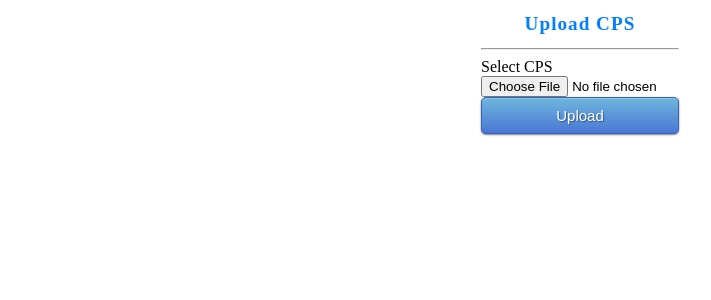
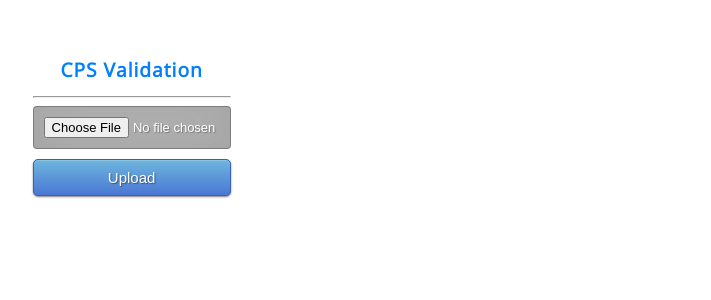
Before and after one commit to srinigoteti/maaya, a Flask app: page / in a window 1280 px wide. Shown: the top 300 px of the page, without its empty margins (60-771 px from the left). Run offline with Flask 2, Linux system fonts and the light colour scheme.

Commit message:
Update home.html

```diff
--- a/templates/home.html
+++ b/templates/home.html
@@ -1,41 +1,32 @@
 <!DOCTYPE html>
-<html >
-<!--From https://codepen.io/frytyler/pen/EGdtg-->
+<html>
+
 <head>
   <meta charset="UTF-8">
-  <title>ML API</title>
-  <link href='https://fonts.googleapis.com/css?family=Pacifico' rel='stylesheet' type='text/css'>
-<link href='https://fonts.googleapis.com/css?family=Arimo' rel='stylesheet' type='text/css'>
-<link href='https://fonts.googleapis.com/css?family=Hind:300' rel='stylesheet' type='text/css'>
+  <meta name="viewport" content="width=device-width, initial-scale=1">
+  <title>Deal Buddy</title>
   <link href='https://fonts.googleapis.com/css?family=Open+Sans+Condensed:300' rel='stylesheet' type='text/css'>
   <link rel="stylesheet" href="{{ url_for('static', filename='css/style.css') }}">
-
 </head>
 
 <body>
+
+  <div class="container">
     <div class="login">
-	<h1>Upload CPS</h1>
+      <h1>CPS Validation</h1>
       <hr>
-
-      <form action="/magic" method="POST" enctype="multipart/form-data">
-
+      <form action="/result" method="POST" enctype="multipart/form-data">
         <div class="form-group">
-          <label>Select CPS</label>
           <div class="custom-file">
-            <input type="file" class="custom-file-input" name="file" id="file">
+            <input type="file" class="input" name="file" id="file">
           </div>
         </div>
-
         <button type="submit" class="btn btn-primary btn-block btn-large">Upload</button>
-
       </form>
-
       <br>
       <br>
+    </div>
+</body>
 
-
+</html>
 </div>
- {{prediction_text}}
-
-</body>
-</html>
```
Lines whose indentation alone changed are shown as unchanged.
